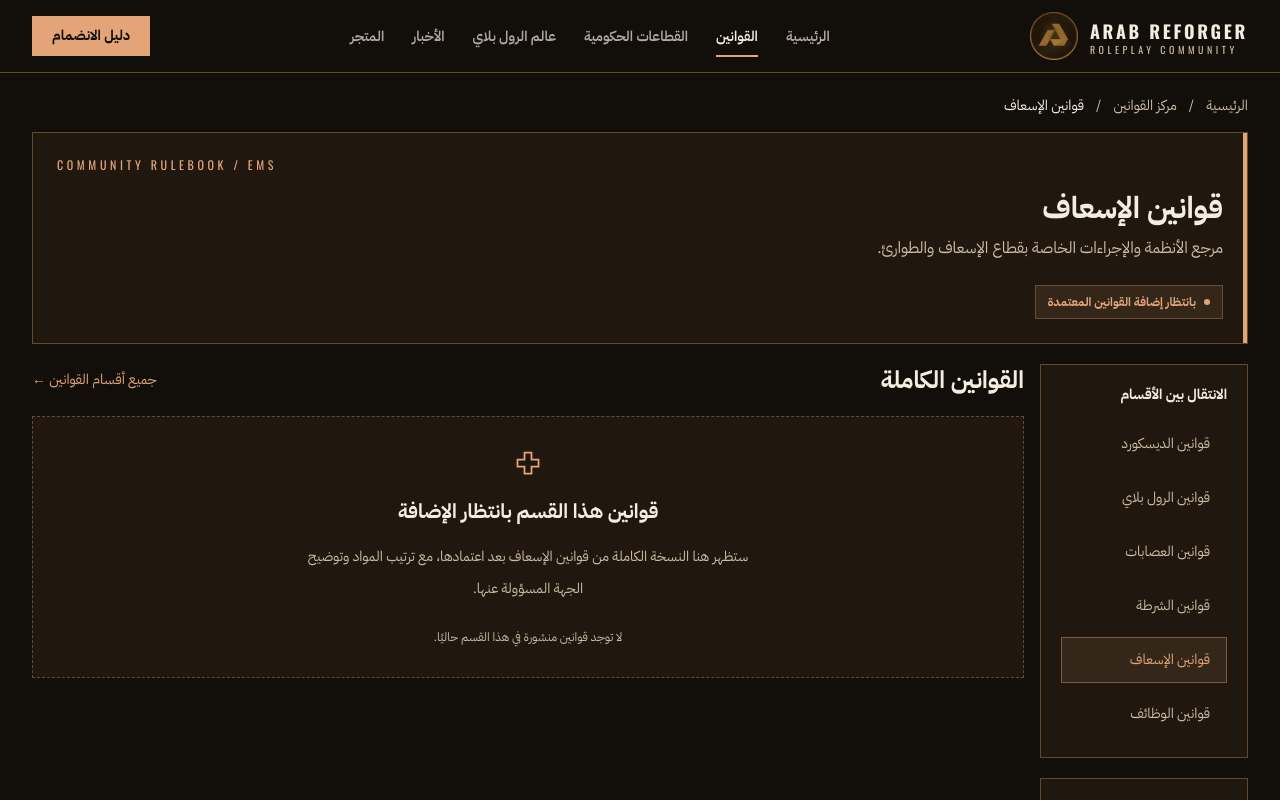
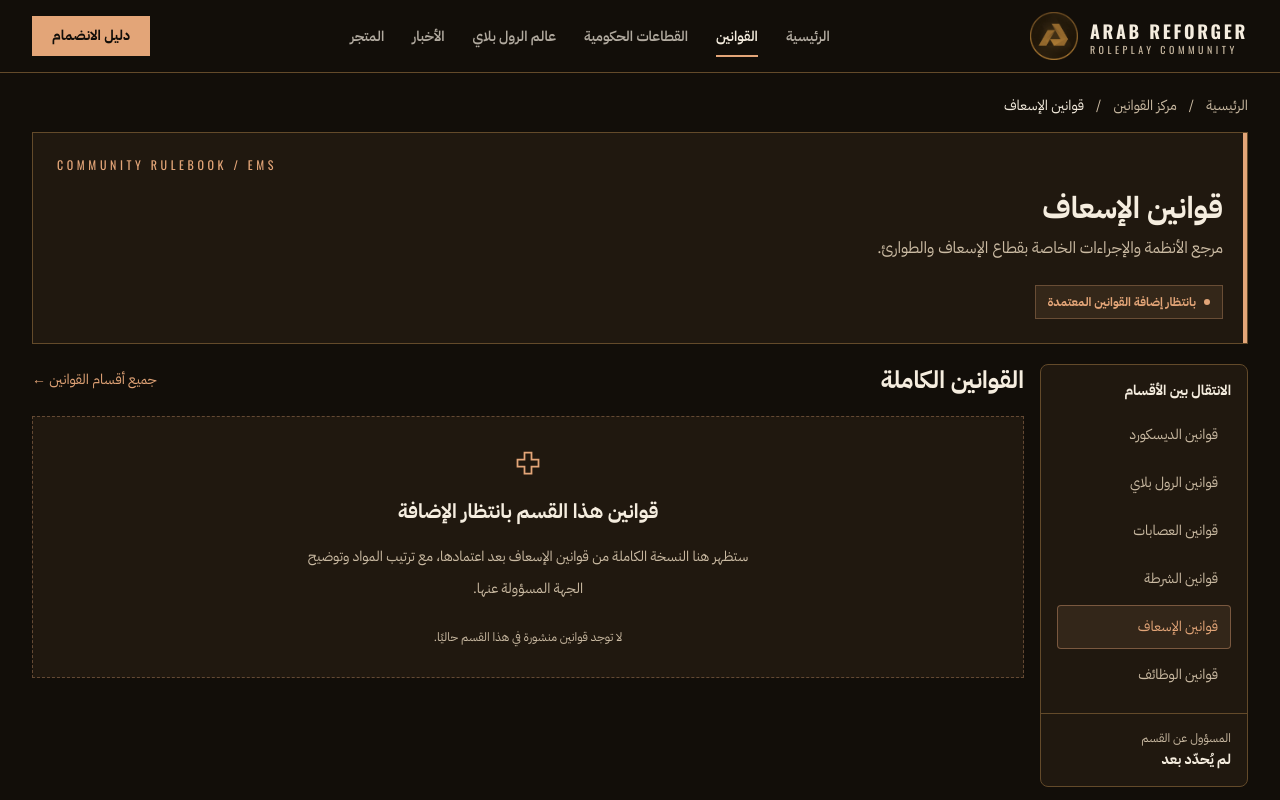
Before and after one commit to dhybalrwqy911-png/nextjs-boilerplate, a Next.js app: page /rules/ems in a window 1280 px wide. Shown: the top 800 px of the page. Built offline with nearby package versions, Linux system fonts and the light colour scheme.

Commit message:
Combine rule section navigation and owner details

```diff
--- a/components/rules.tsx
+++ b/components/rules.tsx
@@ -49,16 +49,40 @@ export function Rules({ categoryId }: { categoryId?: string }) {
         </div>
         {categories.length === 0 && <div role="status" className="border border-dashed border-border p-10 text-center text-muted">لا يوجد قسم يطابق بحثك.<button onClick={() => setQuery("")} className={`mx-auto mt-4 block text-accent ${focus}`}>عرض جميع الأقسام</button></div>}
       </> : <div className="mt-4 grid items-start gap-4 md:mt-5 md:gap-4 lg:grid-cols-[13rem_minmax(0,1fr)]">
-        <aside className="order-last space-y-3 lg:order-none lg:space-y-5 lg:sticky lg:top-24">
-          <nav aria-label="أقسام القوانين" className="border border-border bg-surface p-5"><h2 className="mb-4 text-sm font-bold">الانتقال بين الأقسام</h2><div className="flex flex-col gap-2">{ruleCategories.map(c => <Link key={c.id} href={`/rules/${c.id}`} aria-current={c.id === category.id ? "page" : undefined} className={`border px-4 py-3 text-sm ${c.id === category.id ? "border-accent/40 bg-accent/10 text-accent" : "border-transparent text-muted hover:bg-white/5 hover:text-foreground"} ${focus}`}>{c.title}</Link>)}</div></nav>
-          <section aria-labelledby="rules-owner" className="border border-border bg-surface p-5"><h2 id="rules-owner" className="text-xs text-muted">المسؤول عن القسم</h2><p className="mt-3 font-bold">{category.owner ?? "لم يُحدّد بعد"}</p><p className="mt-5 border-t border-border pt-4 text-xs leading-6 text-muted">آخر تحديث: {category.updatedAt ?? "لم تُنشر القوانين بعد"}</p></section>
-          {category.sections.length > 0 && <nav aria-label="فهرس القوانين" className="hidden border lg:block border-border p-5"><h2 className="mb-4 text-sm font-bold">فهرس القسم</h2>{category.sections.map(s => <a key={s.id} href={`#${s.id}`} className={`block py-2 text-sm text-muted hover:text-foreground ${focus}`}>{s.title}</a>)}</nav>}
+        <aside className="order-last rounded-lg border border-border bg-surface lg:sticky lg:top-24 lg:order-none">
+          <nav aria-labelledby="rule-category-navigation" className="p-4">
+            <h2 id="rule-category-navigation" className="mb-3 text-sm font-bold">الانتقال بين الأقسام</h2>
+            <ul className="grid gap-1 sm:grid-cols-2 lg:grid-cols-1">
+              {ruleCategories.map(item => (
+                <li key={item.id}>
+                  <Link
+                    href={`/rules/${item.id}`}
+                    aria-current={item.id === category.id ? "page" : undefined}
+                    className={`flex min-h-11 items-center rounded border px-3 py-2 text-sm ${item.id === category.id ? "border-accent/40 bg-accent/10 text-accent" : "border-transparent text-muted hover:bg-white/5 hover:text-foreground"} ${focus}`}
+                  >
+                    {item.title}
+                  </Link>
+                </li>
+              ))}
+            </ul>
+          </nav>
+          <dl className="space-y-2 border-t border-border p-4 text-xs text-muted">
+            <div>
+              <dt>المسؤول عن القسم</dt>
+              <dd className="mt-1 text-sm font-bold text-foreground">{category.owner ?? "لم يُحدّد بعد"}</dd>
+            </div>
+            {category.updatedAt && (
+              <div className="flex flex-wrap gap-x-2">
+                <dt>آخر تحديث</dt>
+                <dd>{category.updatedAt}</dd>
+              </div>
+            )}
+          </dl>
         </aside>
         <div className="min-w-0">
           <div className="mb-3 flex flex-wrap md:mb-5 items-center justify-between gap-3"><h2 className="text-2xl font-bold">القوانين الكاملة</h2><Link href="/rules" className={`text-sm text-accent ${focus}`}>جميع أقسام القوانين ←</Link></div>
           {category.sections.length === 0 ? <section className="flex flex-col items-center justify-center border border-dashed border-accent/35 bg-surface px-4 py-6 text-center md:px-6 md:py-8"><span className="mb-5 text-accent"><CategoryIcon id={category.id}/></span><h3 className="text-xl font-bold">قوانين هذا القسم بانتظار الإضافة</h3><p className="mt-4 max-w-md text-sm leading-8 text-muted">ستظهر هنا النسخة الكاملة من {category.title} بعد اعتمادها، مع ترتيب المواد وتوضيح الجهة المسؤولة عنها.</p><p className="mt-6 hidden text-xs text-muted md:block">لا توجد قوانين منشورة في هذا القسم حاليًا.</p></section> : <>
             <label htmlFor="rules-search" className="mb-2 block text-sm text-muted">بحث داخل قوانين القسم</label><input id="rules-search" type="search" value={query} onChange={e => setQuery(e.target.value)} placeholder="ابحث بكلمة من القانون" className={`mb-6 w-full border border-border bg-surface px-4 py-3 ${focus}`}/>
-            {sections.length > 0 && <details className="mb-3 border border-border px-3 lg:hidden"><summary className="min-h-11 cursor-pointer py-3 text-sm font-bold text-foreground marker:text-accent">فهرس القسم</summary><nav aria-label="فهرس القسم"><ul>{sections.map(s => <li key={s.id}><a href={`#${s.id}`} className={`flex min-h-11 items-center text-sm text-accent ${focus}`}>{s.title}</a></li>)}</ul></nav></details>}
             <div className="grid gap-4 lg:grid-cols-2">
               {sections.map(section => (
                 <section id={section.id} key={section.id} className="flex min-w-0 scroll-mt-24 flex-col overflow-hidden rounded-xl border border-accent/40 bg-surface lg:last:odd:col-span-2">
```
